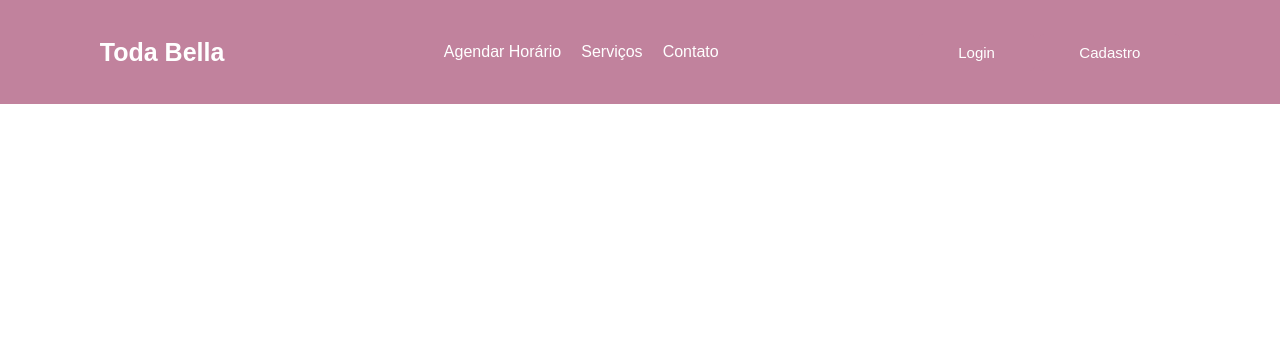
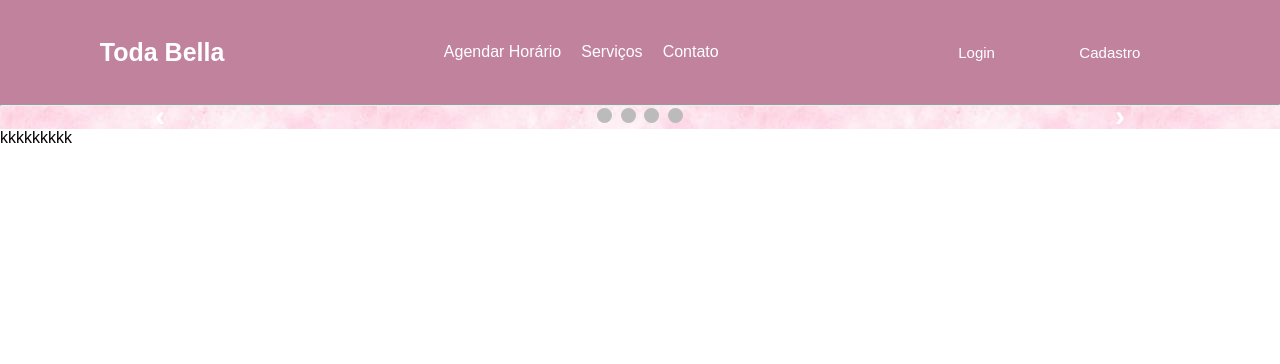
Before and after one commit to Kamyli-Rnt/codigos, a PHP site: page /navbar.html in a window 1280 px wide. Shown: the top 364 px of the page. Run offline with PHP 8.4, Linux system fonts and the light colour scheme.

Commit message:
Add files via upload

```diff
--- a/navbar.html
+++ b/navbar.html
@@ -23,7 +23,47 @@
     </div>
 
     </nav>
+    <main class="conteudo">
+        <hr>
+        <section class="container" >
+            <div class="slide fade">
+                <div class="numeroslide">1/4</div>
+                <img class="imgslide" src="imag1.jpg" width="100%">
 
+            </div>
+            <div class="slide fade">
+                <div class="numeroslide">2/4</div>
+                <img class="imgslide" src="imag.jpg" width="100%">
+
+            </div>
+                <div class="slide fade">
+                <div class="numeroslide">3/4</div>
+                <img class="imgslide" src="imag.jpg" width="100%">
+
+            </div>
+            <div class="slide fade">
+                <div class="numeroslide">4/4</div>
+                <img class="imgslide" src="imag.jpg" width="100%">
+
+            </div>
+                    <a class="botaoA" onclick="mudarSlide(-1)">&lsaquo;</a>
+                    <a class="botaoP" onclick="mudarSlide(1)">&rsaquo;</a>
+
+         </section>
+        <section style="text-align: center;">
+            <span class="indicador" onclick="slideAtual(1)"></span>
+            <span class="indicador" onclick="slideAtual(2)"></span>
+            <span class="indicador" onclick="slideAtual(3)"></span>
+            <span class="indicador" onclick="slideAtual(4)"></span>
+        </section>
+
+        <script type="text/javascript" src="teste.script.js"></script>
+
+    </main>
+    <footer>
+        kkkkkkkkk
+
+    </footer>
 
 </body>
 </html>
--- a/style.css
+++ b/style.css
@@ -65,3 +65,94 @@ nav{
     background-color: #e7b7cc;
     transition: 1s background;
 }
+.conteudo{
+    background: url(fundo.jpg);
+
+}
+
+.container{
+    max-width: 1000px;
+    position: relative;
+    margin: auto;
+  }
+  *{box-sizing: border-box;}
+  body{
+      font-family: Arial, Helvetica, sans-serif;
+      margin: 0;
+  }
+  .slide{
+      display: none;
+  }
+  .imgslide{
+  vertical-align: middle;
+
+
+  }
+  .botaoA, .botaoP{
+      cursor: pointer;
+      position: absolute;
+      top: 50%;
+      width: auto;
+      padding: 15px;
+      margin-top: -22px;
+      color: #fff;
+      font-weight: bold;
+      font-size: 30px;
+      transition: 0.4s ease;
+      user-select: none;
+  }
+  .botaoA{
+      left: 0;
+      border-radius: 0 5px 5px 0;
+  }
+  .botaoP{
+      right: 0;
+      border-radius: 0 5px 5px 0;
+  }
+  .botaoA:hover, .botaoP:hover, .textoslide{
+      background-color:rgb(211, 97, 97);
+  }
+  .textoslide{
+  color:#fff;
+  font-size: 15px;
+  padding: 8px 12px;
+  position: absolute;
+  width: 100%;
+  text-align: center;
+  transition: 0.4 ease;
+  bottom: 0px;
+  }
+  .numeroslide{
+    color: #fff;
+    font-size: 12px;
+    padding: 8px 12px;
+    position: absolute;
+    top: 0px;
+  }
+  .indicador{
+    cursor:pointer;
+    height: 15px;
+    width: 15px;
+    margin: 2px;
+    background-color:#bbb;
+    border-radius: 50%; display: inline-block;
+    transition: background-color 0.5s ease;
+  }
+
+  .ativo, .indicador:hover{
+  background-color: #202020;
+  }
+  .fade{
+    animation-name: fade;
+    animation-duration: 1.3s;
+    -webkit-animation-name: fade;
+    -webkit-animation-duration: 1.3s;
+  }
+  @-webkit-keyframes fade{
+   from{opacity: .4;}
+   to{opacity: 1;}
+  }
+  @keyframes fade{
+      from{opacity: .4;}
+      to{opacity: 1;}
+     }
```
Also changed, not shown: java.teste.js (added, +29 -0 lines), fundo.jpg (added), imag.jpg (added), imag1.jpg (added), 1 other file.
